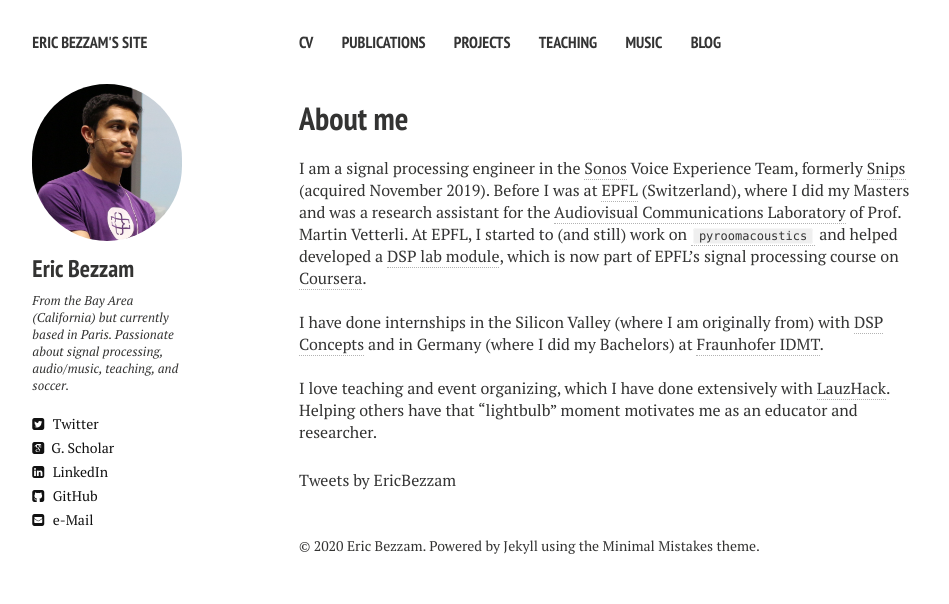
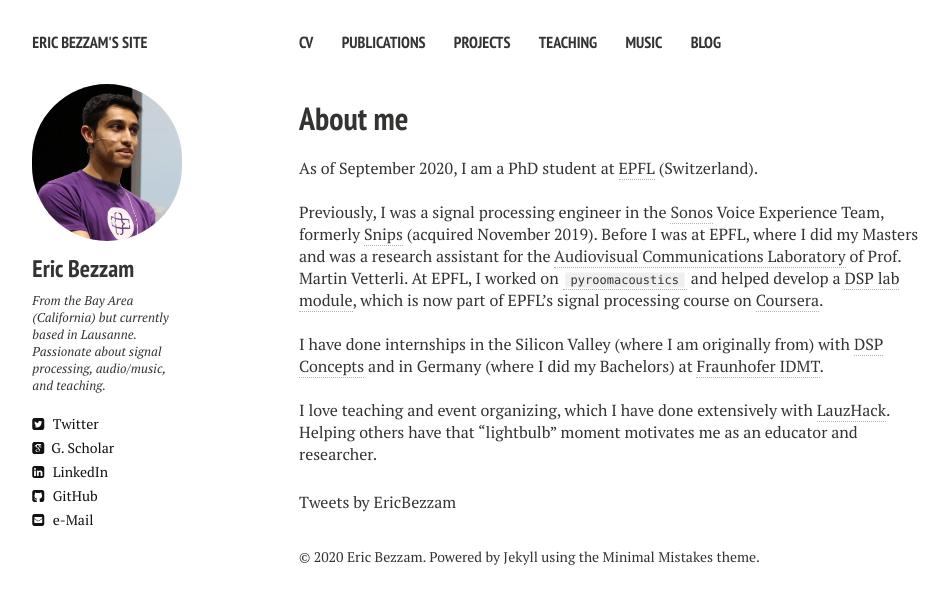
Before and after one commit to ebezzam/ebezzam.github.io, a Jekyll site: the page built from index.md, in a window 1280 px wide. Shown: the top 604 px of the page, without its empty margins (21-970 px from the left). Built offline with Jekyll 4.4.1, drawn with Linux system fonts in a browser that asks for light colours; nearby versions of some CDN libraries; comment, search, counter and statistics services are not loaded.

Commit message:
Update site with PhD.

```diff
--- a/_config.yml
+++ b/_config.yml
@@ -12,12 +12,12 @@ minimal_mistakes_skin    : "dark" # "air", "aqua", "contrast", "dark", "dirt", "
 owner:
   name:           Eric Bezzam
   avatar:         lauzhack2016.jpg
-  bio:            From the Bay Area (California) but currently based in Paris. Passionate about signal processing, audio/music, teaching, and soccer.
+  bio:            From the Bay Area (California) but currently based in Lausanne. Passionate about signal processing, audio/music, and teaching.
   email:          ebezzam[at]gmail[dot]com
   # Social networking links are used in author-bio sidebar. Update and remove as you like.
   twitter: ericbezzam
   linkedin: "eric-bezzam"
-  google_scholar: s_6AN5EAAAAJ
+  google_scholar: vDrX0PYAAAAJ
   google_plus:
   github: ebezzam
 # Analytics and webmaster tools stuff goes here
--- a/_layouts/cv.html
+++ b/_layouts/cv.html
@@ -45,8 +45,9 @@
     <h1>{{ page.title }}</h1>
     <div class="article-wrap">
     <p align="center" class=bottom-small><img src="{{ site.url }}/images/CV/business.png" alt="Work Experience" width="70" height="70"></p>
-    <p align="center">&#8226 I am a <strong>signal processing engineer</strong> on the <a href="https://www.sonos.com" target="_blank">Sonos</a> Voice Experience Team (formerly <a href="https://snips.ai/" target="_blank">Snips</a>). I did <strong>tech evangelism</strong> work for Snips (<a href="https://www.youtube.com/watch?v=HzGce_WjhEA" target="_blank">ThingsCon keynote</a>).</p>
-    <p align="center">&#8226 I was a research assistant at <a href="https://www.epfl.ch/" target="_blank">EPFL</a> with <a href="https://lcav.epfl.ch/" target="_blank">LCAV</a><br />(Prof. Martin Vetterli) and <a href="https://lts5www.epfl.ch/index.html" target="_blank">LTS5</a> (Prof. J.P. Thiran).</p>
+    <p align="center">&#8226 I am a <strong>PhD student</strong> at <a href="https://www.epfl.ch/" target="_blank">EPFL</a>.</p>
+    <p align="center">&#8226 I was a <strong>signal processing engineer</strong> on the <a href="https://www.sonos.com" target="_blank">Sonos</a> Voice Experience Team (formerly <a href="https://snips.ai/" target="_blank">Snips</a>). I did <strong>tech evangelism</strong> work for Snips (<a href="https://www.youtube.com/watch?v=HzGce_WjhEA" target="_blank">ThingsCon keynote</a>).</p>
+    <p align="center">&#8226 During my Masters, I was a research assistant at EPFL with <a href="https://lcav.epfl.ch/" target="_blank">LCAV</a><br />(Prof. Martin Vetterli) and <a href="https://lts5www.epfl.ch/index.html" target="_blank">LTS5</a> (Prof. J.P. Thiran).</p>
     <p align="center">&#8226 I have done internships at <a href="https://dspconcepts.com/" target="_blank">DSP Concepts</a> and <a href="https://www.idmt.fraunhofer.de/en.html" target="_blank">Fraunhofer IDMT</a>.</p>
     <p align="center">&#8226 I am a co-founder and organizer of <a href="http://lauzhack.com/" target="_blank">LauzHack</a>,
     Switzerland's <br />largest student hackathon at EPFL.</p>
--- a/_layouts/publications.html
+++ b/_layouts/publications.html
@@ -91,7 +91,7 @@ div.bibtex pre { font-size: 75%; overflow: auto;  width: 100%; padding: 0em 0em;
 <li ><p>
 E. Bezzam, <a href="http://www.robinscheibler.org/" target="_blank">R. Scheibler</a>, <a href="https://www.linkedin.com/in/cyril-cadoux-829736191" target="_blank">C. Cadoux</a>, and <a href="https://scholar.google.fr/citations?user=84_ySnYAAAAJ&hl=fr" target="_blank">T. Gisselbrecht</a>
 <br><b>A study on more realistic room simulation for far-field keyword spotting</b><br>
-<i>Submitted to Interspeech 2020</i>.
+<i>Submitted to APSIPA 2020</i>.
 <br />
 <a href="javascript:toggleBibtex('bezzam2020roomSimulation')">[BibTeX]</a>
 <a href="https://github.com/ebezzam/room-simulation"  target="_blank">[Code]</a>
--- a/index.md
+++ b/index.md
@@ -7,7 +7,10 @@ tags: [Jekyll, theme, responsive, blog, template]
   feature: trees.jpg -->
 ---
 
-I am a signal processing engineer in the <a href="https://www.sonos.com" target="_blank">Sonos</a> Voice Experience Team, formerly <a href="https://snips.ai/" target="_blank">Snips</a> (acquired November 2019). Before I was at <a href="https://www.epfl.ch/" target="_blank">EPFL</a> (Switzerland), where I did my Masters and was a research assistant for the <a href="https://lcav.epfl.ch/" target="_blank">Audiovisual Communications Laboratory</a> of Prof. Martin Vetterli. At EPFL, I started to (and still) work on <a href="https://github.com/LCAV/pyroomacoustics" target="_blank">`pyroomacoustics`</a> and helped developed a <a href="https://hwlab.learndsp.org/" target="_blank">DSP lab module</a>, which is now part of EPFL's signal processing course on <a href="https://www.coursera.org/learn/dsp4" target="_blank">Coursera</a>.
+As of September 2020, I am a PhD student at <a href="https://www.epfl.ch/" target="_blank">EPFL</a> (Switzerland).
+
+<br />
+Previously, I was a signal processing engineer in the <a href="https://www.sonos.com" target="_blank">Sonos</a> Voice Experience Team, formerly <a href="https://snips.ai/" target="_blank">Snips</a> (acquired November 2019). Before I was at EPFL, where I did my Masters and was a research assistant for the <a href="https://lcav.epfl.ch/" target="_blank">Audiovisual Communications Laboratory</a> of Prof. Martin Vetterli. At EPFL, I worked on <a href="https://github.com/LCAV/pyroomacoustics" target="_blank">`pyroomacoustics`</a> and helped develop a <a href="https://hwlab.learndsp.org/" target="_blank">DSP lab module</a>, which is now part of EPFL's signal processing course on <a href="https://www.coursera.org/learn/dsp4" target="_blank">Coursera</a>.
 
 <br />
 I have done internships in the Silicon Valley (where I am originally from) with <a href="https://dspconcepts.com/" target="_blank">DSP Concepts</a> and in Germany (where I did my Bachelors) at <a href="https://www.idmt.fraunhofer.de/en.html" target="_blank">Fraunhofer IDMT</a>.
```
